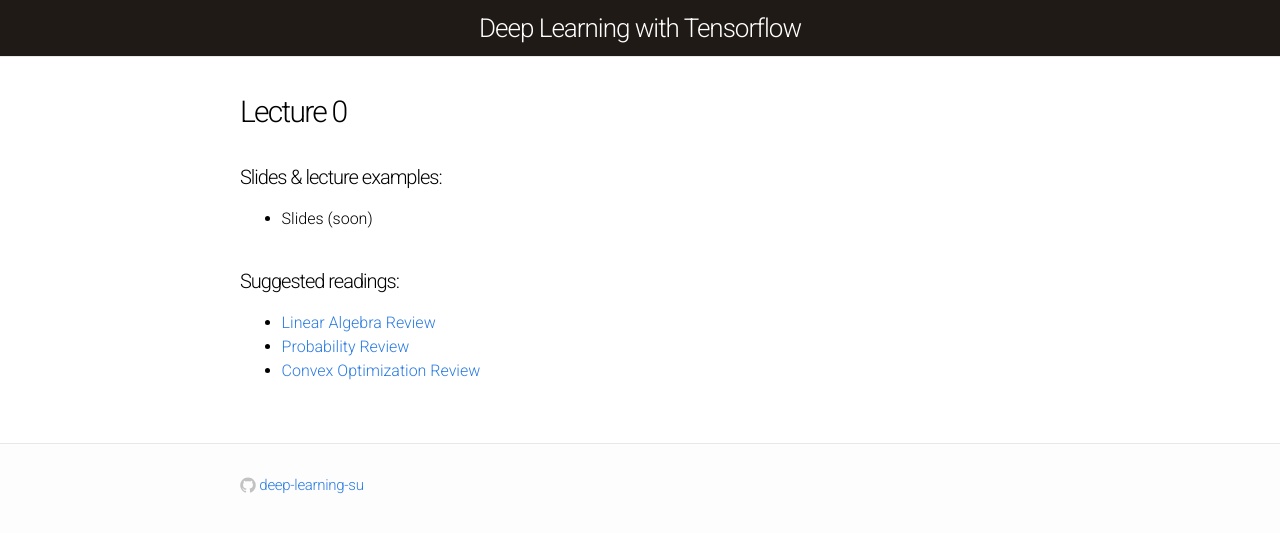
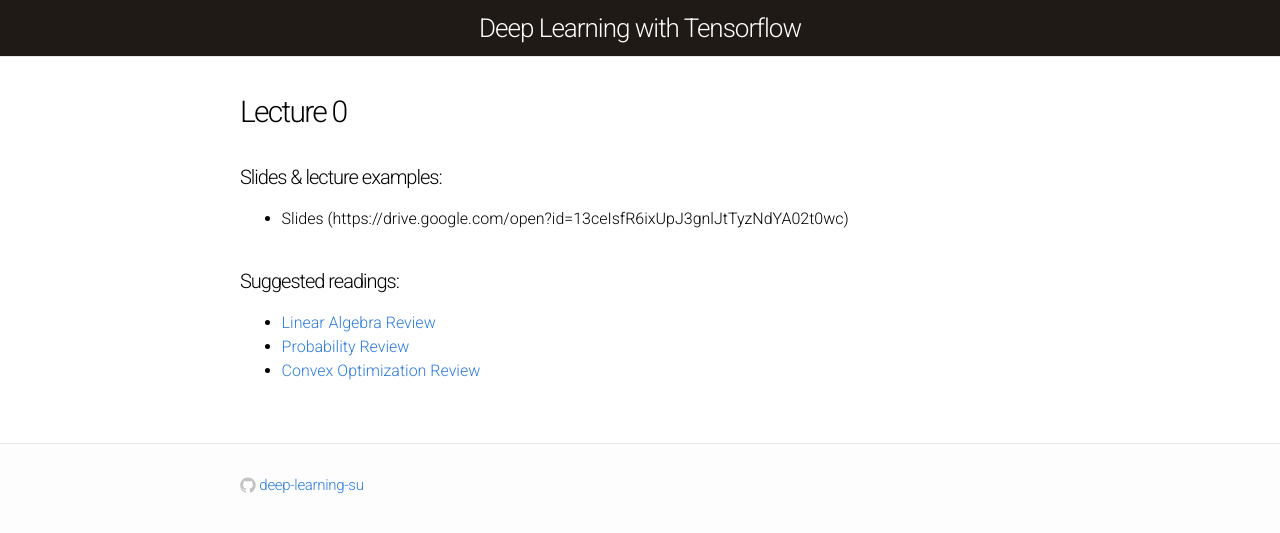
Before and after one commit to deep-learning-su/deep-learning-su.github.io, a Jekyll site: the page built from lectures/lecture-0.md, in a window 1280 px wide. Shown: the top 533 px of the page. Built offline with Jekyll 4.4.1, drawn with Linux system fonts in a browser that asks for light colours.

```diff
--- a/lectures/lecture-0.md
+++ b/lectures/lecture-0.md
@@ -4,7 +4,7 @@
 ---
 
 #### Slides & lecture examples:
-- Slides (soon)
+- Slides (https://drive.google.com/open?id=13ceIsfR6ixUpJ3gnlJtTyzNdYA02t0wc)
 
 #### Suggested readings:
 - [Linear Algebra Review](http://cs229.stanford.edu/section/cs229-linalg.pdf)
```
